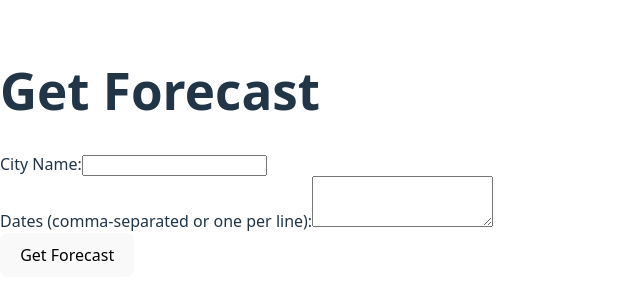
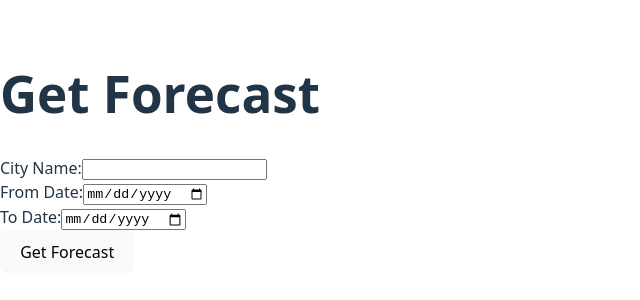
Before and after one commit to suhrobh1/TravelAppClient, a React (Vite) app: page / in a window 1280 px wide. Shown: the part 248-548 px from the top of the page, without its empty margins (0-640 px from the left). Built offline with nearby package versions, Linux system fonts and the light colour scheme.

Commit message:
date fields

```diff
--- a/src/App.jsx
+++ b/src/App.jsx
@@ -2,7 +2,8 @@ import React, { useState } from 'react';
 
 function App() {
   const [city, setCity] = useState('');
-  const [datesInput, setDatesInput] = useState('');
+  const [fromDate, setFromDate] = useState('');
+  const [toDate, setToDate] = useState('');
   const [responseMessage, setResponseMessage] = useState('');
   const [forecastData, setForecastData] = useState('');
   const [error, setError] = useState('');
@@ -11,8 +12,12 @@ function App() {
     setCity(event.target.value);
   };
 
-  const handleDatesChange = (event) => {
-    setDatesInput(event.target.value);
+  const handleFromDateChange = (event) => {
+    setFromDate(event.target.value);
+  };
+
+  const handleToDateChange = (event) => {
+    setToDate(event.target.value);
   };
 
   const handleSubmit = async (event) => {
@@ -21,19 +26,18 @@ function App() {
     setForecastData('');
     setError('');
 
-    // Split the dates input by commas or newlines to create an array
-    const datesArray = datesInput
-      .split(/[\n,]+/)
-      .map((date) => date.trim())
-      .filter((date) => date !== ''); // Remove empty strings
-
     if (!city) {
       setError('Please enter a city name.');
       return;
     }
 
-    if (!datesArray.length) {
-      setError('Please enter at least one date.');
+    if (!fromDate) {
+      setError('Please select a "from" date.');
+      return;
+    }
+
+    if (!toDate) {
+      setError('Please select a "to" date.');
       return;
     }
 
@@ -43,7 +47,7 @@ function App() {
         headers: {
           'Content-Type': 'application/json',
         },
-        body: JSON.stringify({ city, dates: datesArray }),
+        body: JSON.stringify({ city, fromDate, toDate }),
       });
 
       if (!response.ok) {
@@ -74,12 +78,21 @@ function App() {
           />
         </div>
         <div>
-          <label htmlFor="dates">Dates (comma-separated or one per line):</label>
-          <textarea
-            id="dates"
-            value={datesInput}
-            onChange={handleDatesChange}
-            rows="3" // Adjust as needed
+          <label htmlFor="fromDate">From Date:</label>
+          <input
+            type="date"
+            id="fromDate"
+            value={fromDate}
+            onChange={handleFromDateChange}
+          />
+        </div>
+        <div>
+          <label htmlFor="toDate">To Date:</label>
+          <input
+            type="date"
+            id="toDate"
+            value={toDate}
+            onChange={handleToDateChange}
           />
         </div>
         <button type="submit">Get Forecast</button>
```
